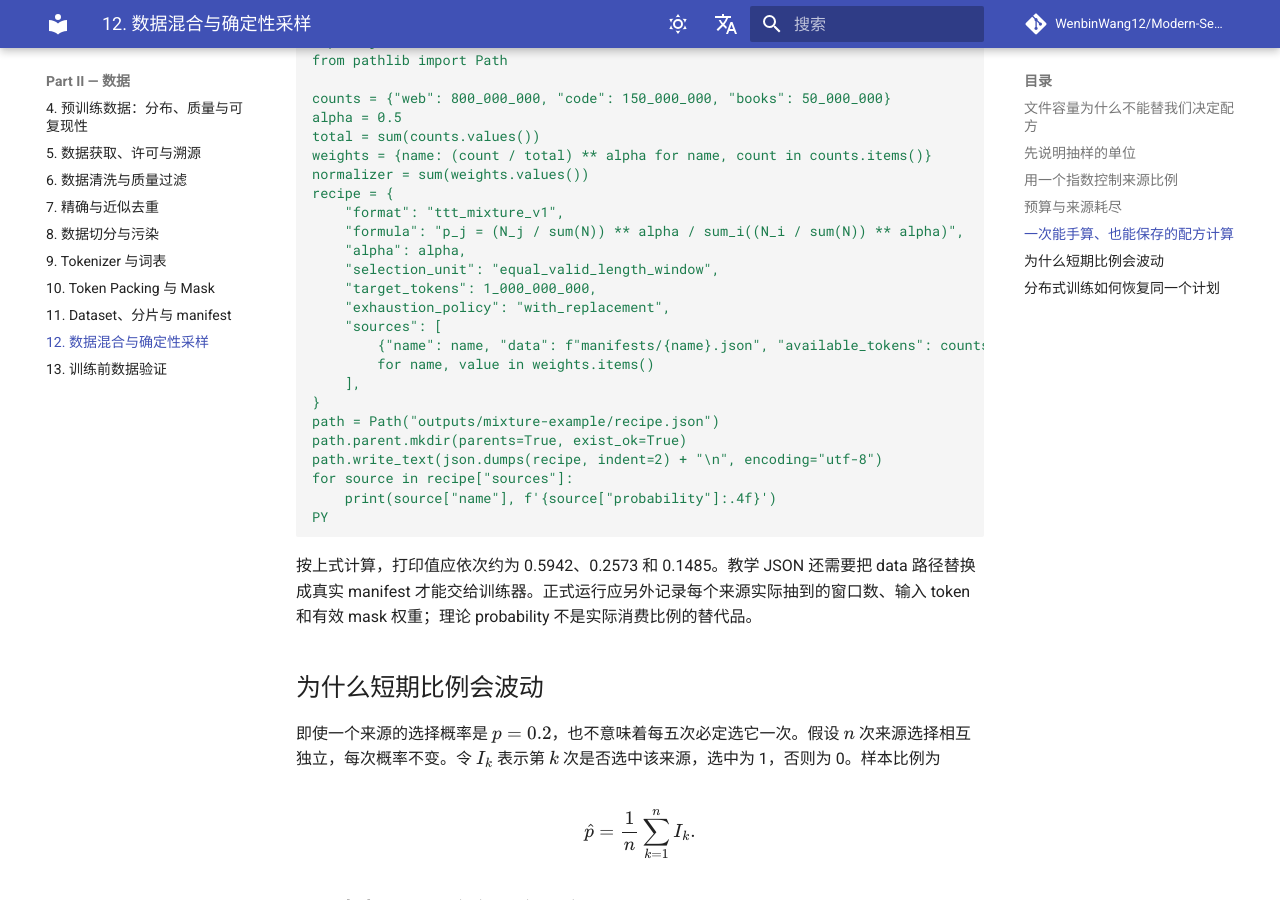
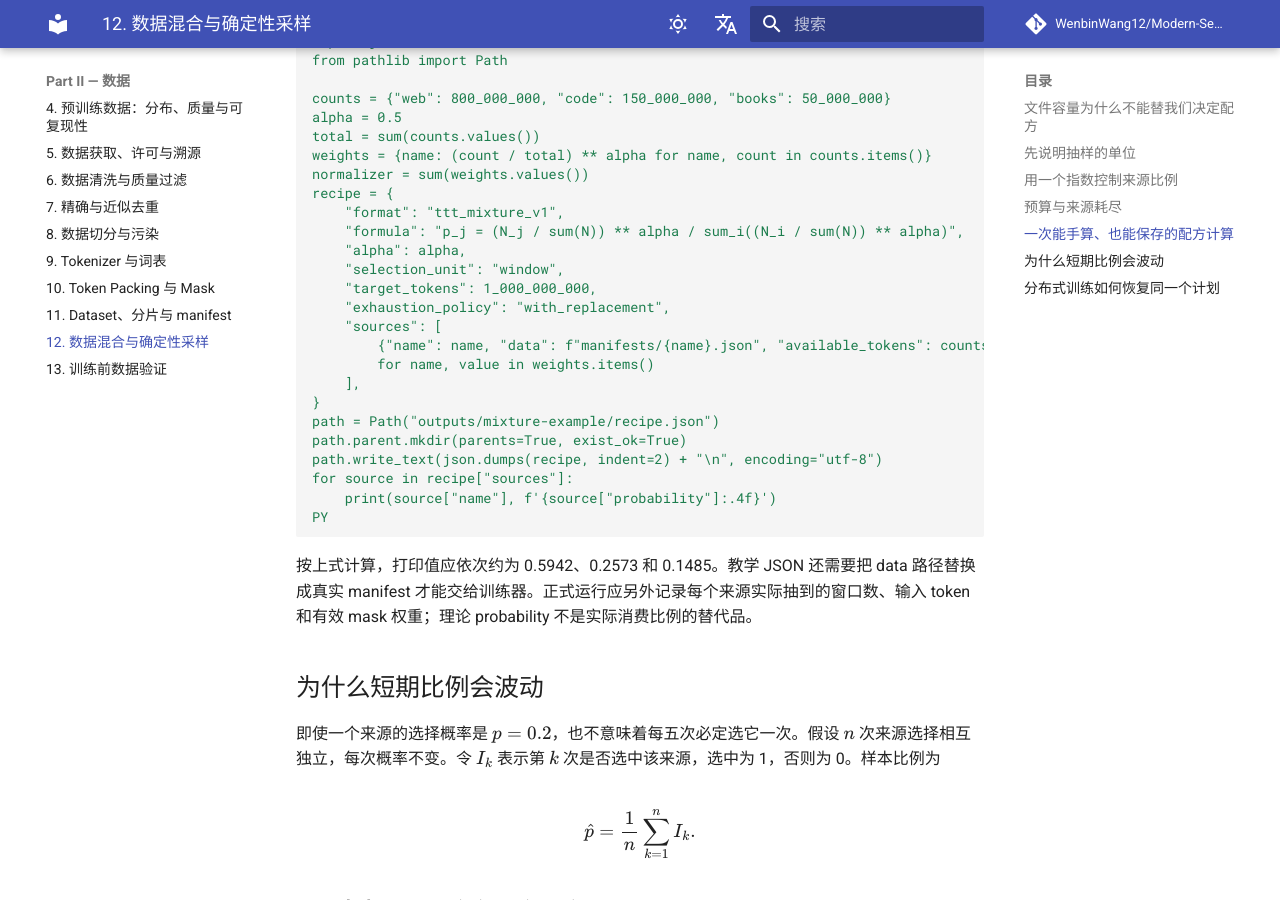
Before and after one commit to WenbinWang12/Modern-Sequence-Models-from-Scratch, an MkDocs documentation site: the page built from docs/book/18_data_mixture.md, in a window 1280 px wide and 900 px high, scrolled down 2450 px. Built offline with MkDocs 1.6.1 and Material for MkDocs 9.7.7, drawn with Linux system fonts in a browser that asks for light colours; comment, search, counter and statistics services are not loaded.

```diff
--- a/docs/book/18_data_mixture.md
+++ b/docs/book/18_data_mixture.md
@@ -82,7 +82,7 @@ recipe = {
     "format": "ttt_mixture_v1",
     "formula": "p_j = (N_j / sum(N)) ** alpha / sum_i((N_i / sum(N)) ** alpha)",
     "alpha": alpha,
-    "selection_unit": "equal_valid_length_window",
+    "selection_unit": "window",
     "target_tokens": 1_000_000_000,
     "exhaustion_policy": "with_replacement",
     "sources": [
```
